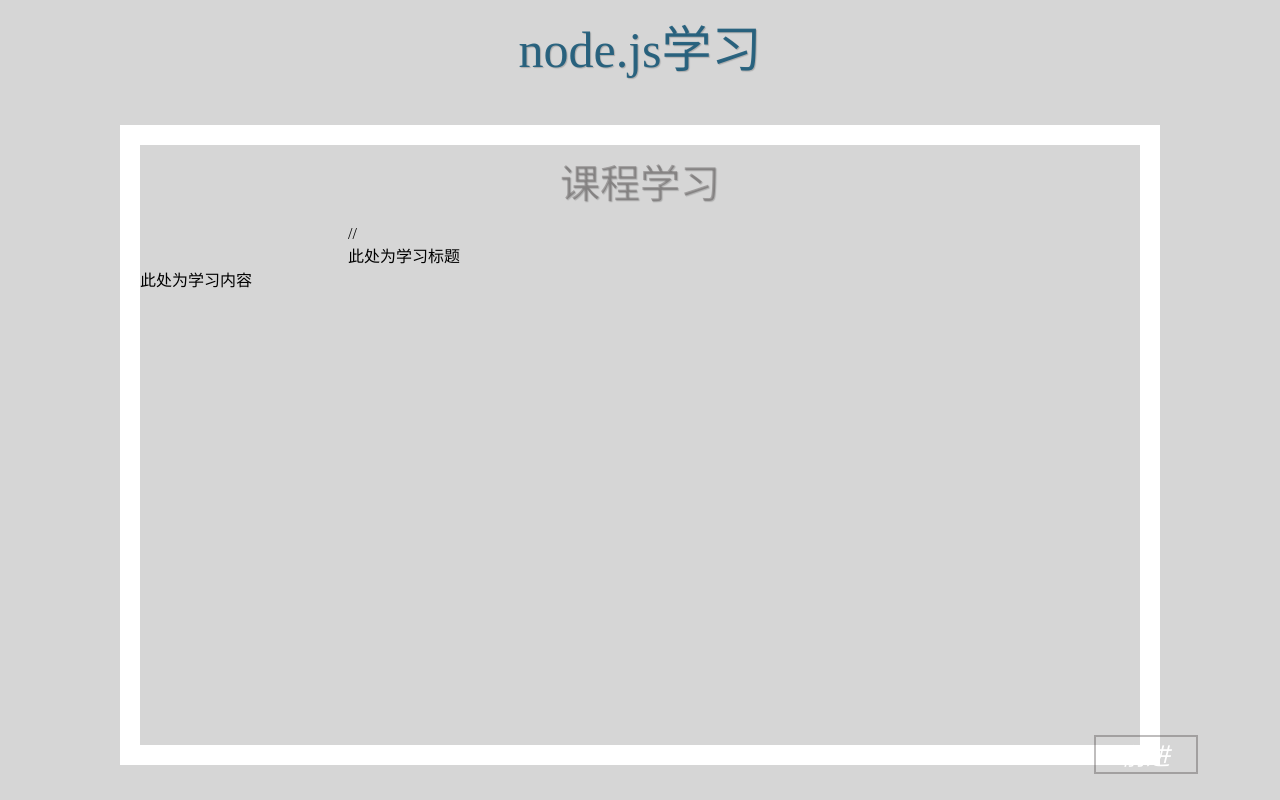
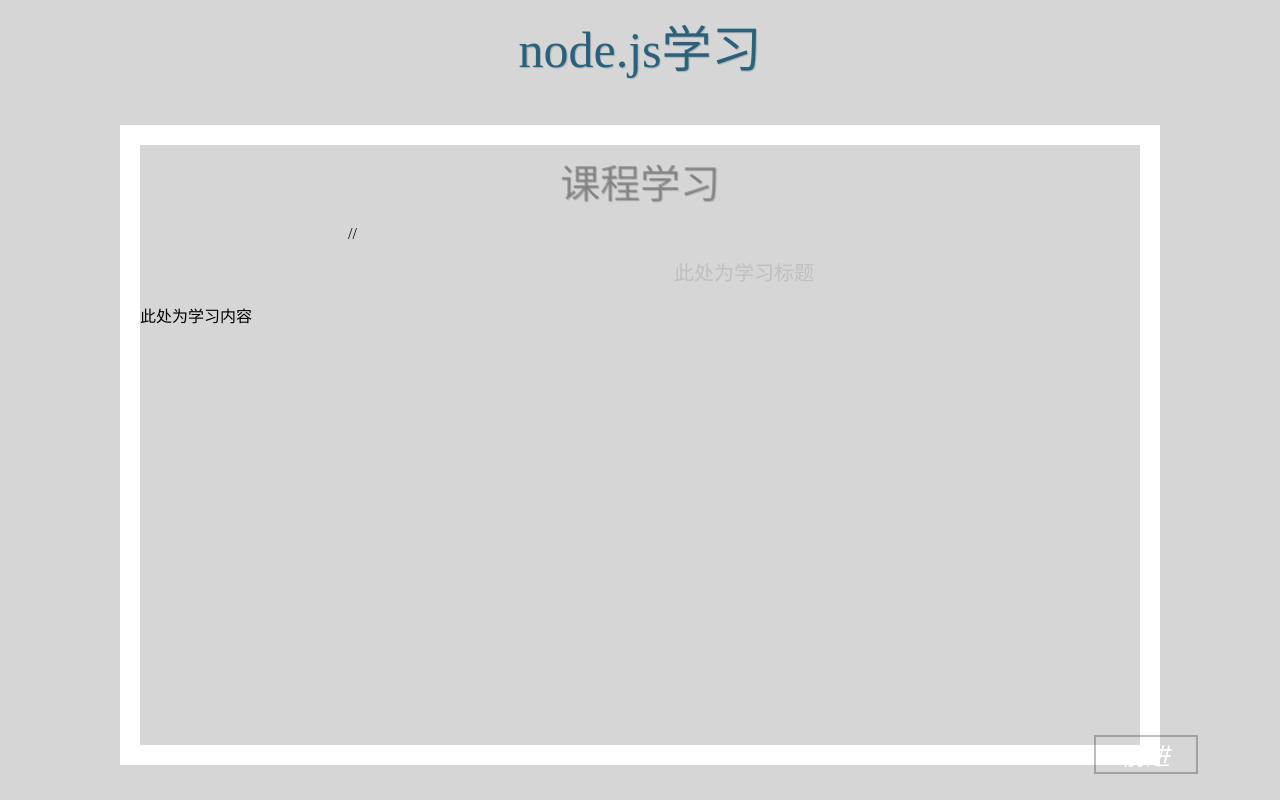
Before and after one commit to gaoyang836/online-course-platform, a plain HTML site: page index.html in a window 1280 px wide. Drawn offline with Linux system fonts and the light colour scheme.

Commit message:
Update common.css

```diff
--- a/common.css
+++ b/common.css
@@ -16,7 +16,7 @@
 border-spacing: 0;
 }
 
-h1,h2,h3 {
+h1,h2{
 	font-size: 100%;
 	font-weight: normal;
 }
@@ -97,3 +97,13 @@
 	position:relative;
 	border:2px solid #1b141447;
 }
+
+.cr-container h2{
+     font-size: 20px;
+     line-height: 30px;
+     font-weight: 400;
+     color:#4c464626;
+     padding-bottom: 15px;
+     padding-top: 15px;
+     text-align:center;
+}
```
